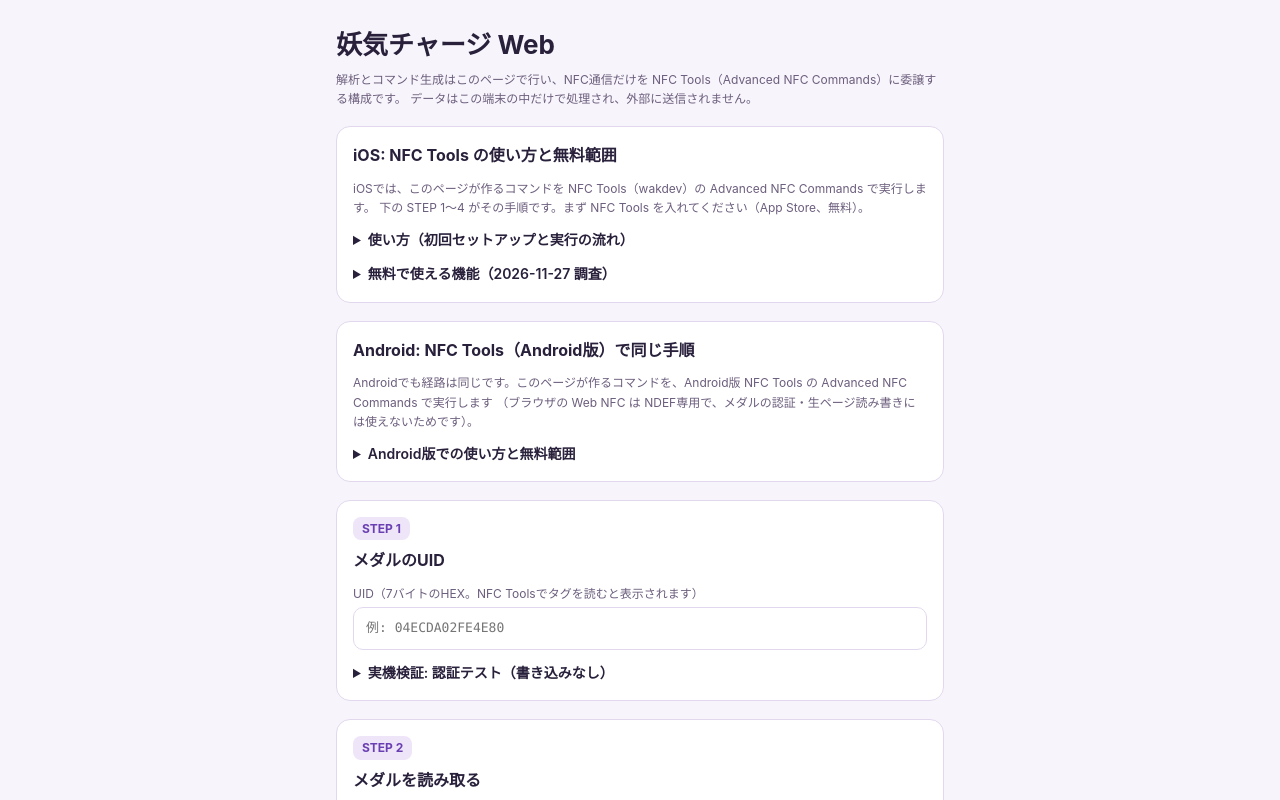
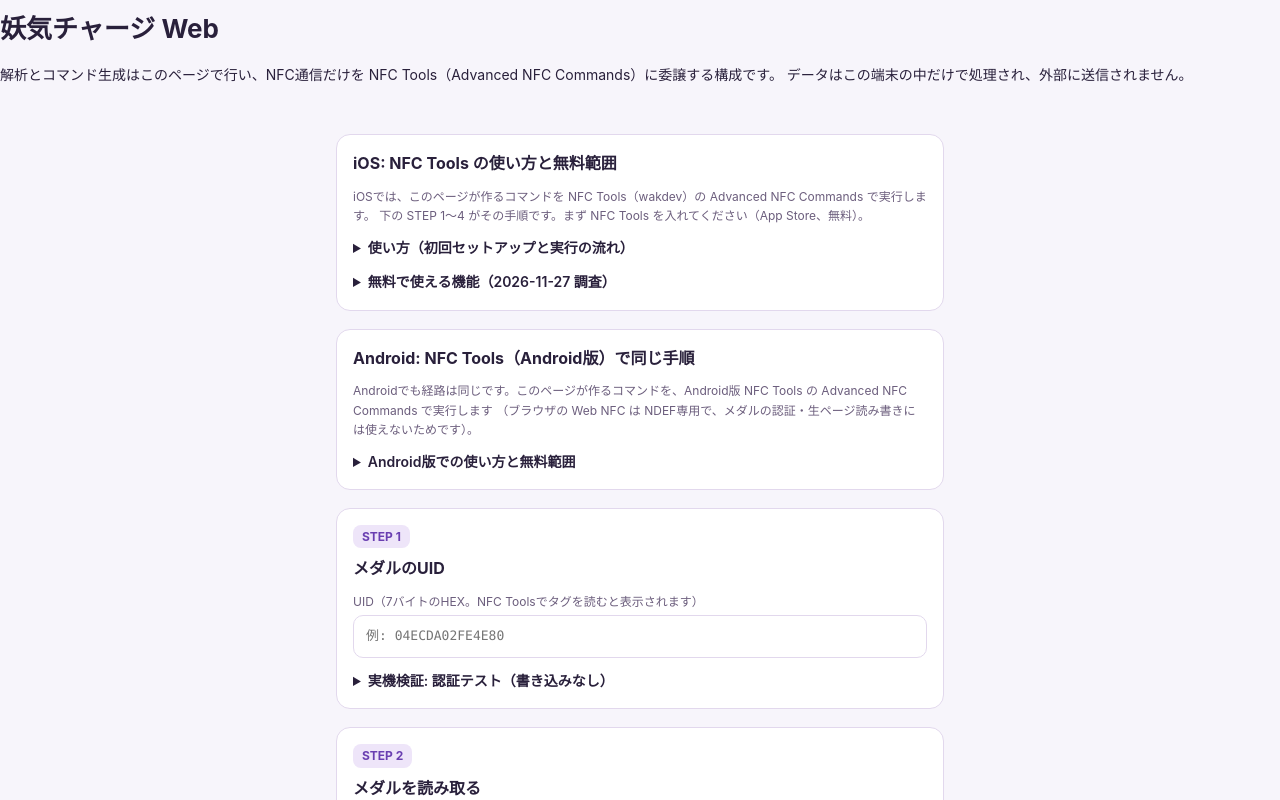
Before and after one commit to nezumi0627/youki-charger, a React (Vite) app: page / in a window 1280 px wide. Shown: the top 800 px of the page. Built offline with nearby package versions, Linux system fonts and the light colour scheme.

Commit message:
ページのデザインを整える: src/App.tsx

```diff
--- a/src/App.tsx
+++ b/src/App.tsx
@@ -257,12 +257,17 @@ export default function App() {
   );
 
   return (
-    <main>
+    <>
+      <header className="app-header">
+        <div className="inner">
           <h1>妖気チャージ Web</h1>
-      <p className="note">
+          <p>
             解析とコマンド生成はこのページで行い、NFC通信だけを NFC Tools（Advanced NFC Commands）に委譲する構成です。
             データはこの端末の中だけで処理され、外部に送信されません。
           </p>
+        </div>
+      </header>
+      <main>
       {copied && <p className="ok">{copied}</p>}
 
       <section className="card">
@@ -372,7 +377,7 @@ export default function App() {
         </label>
         {parseError && <p className="error">{parseError}</p>}
         {capture && summary && (
-          <div>
+          <div className="status-box">
             <p className="kv">現在の妖気</p>
             <p className="aura">{summary.aura === "" ? "—" : summary.aura}</p>
             <p>
@@ -522,10 +527,11 @@ export default function App() {
         )}
       </section>
 
-      <p className="note">
+        <p className="note footer-note">
           注意: NFC Tools側の仕様（連続送信・認証維持・応答のコピー形式）は実機検証で確定させます。
           検証が済むまでは、書き込み系コマンドは無害テストから順に試してください。
         </p>
       </main>
+    </>
   );
 }
```
Lines whose indentation alone changed are shown as unchanged.
